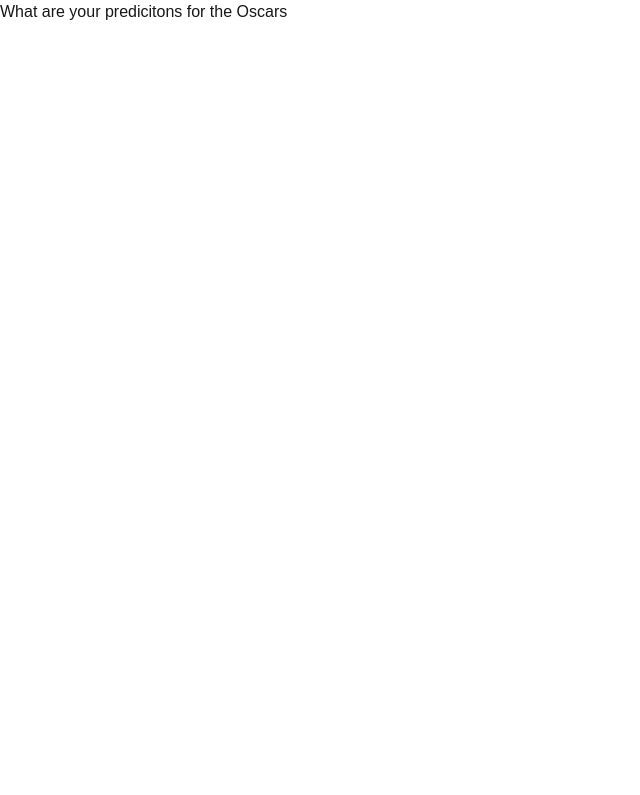
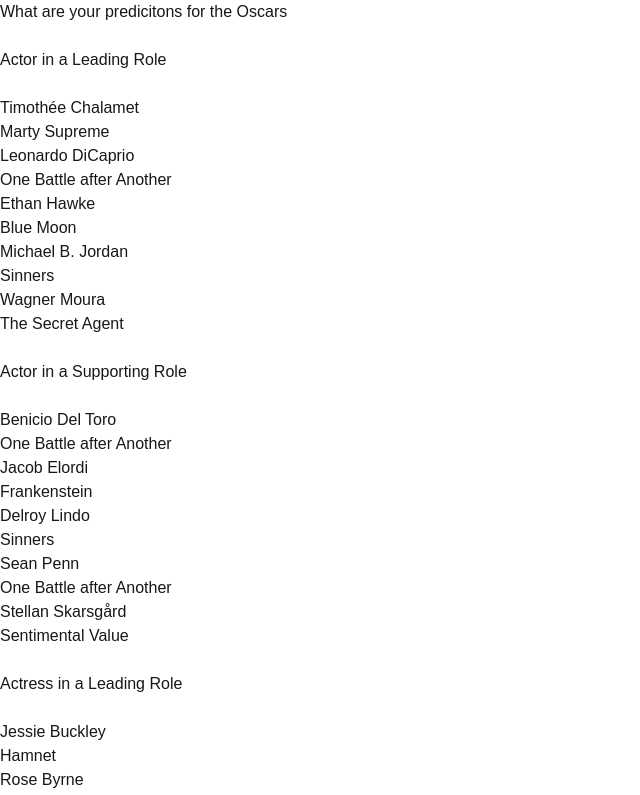
Before and after one commit to zakgc/share-your-predictions, a Next.js app: page /oscars in a window 1280 px wide. Shown: the top 795 px of the page, without its empty margins (0-640 px from the left). Built offline with nearby package versions, Linux system fonts and the light colour scheme.

Commit message:
add simple oscars page

```diff
--- a/app/oscars/page.tsx
+++ b/app/oscars/page.tsx
@@ -1,7 +1,30 @@
+const oscarsData = require('../../oscars.json')
+import { Category, Option } from "@/types";
+
 export default function Home() {
   return (
     <main>
       <h1>What are your predicitons for the Oscars</h1>
+      <br/>
+      {oscarsData.categories.map((category: Category, index: number) => {
+        let categoryKey = `${category.name}-${index}`
+        return (
+          <div key={categoryKey}>
+            <h1>{category.name}</h1>
+            <br/>
+            {category.options.map((option: Option, index: number) => {
+              let optionKey = `${category.name}-${option.option}-${index}`
+              return (
+                <div key={optionKey}>
+                  <h2>{option.option}</h2>
+                  <h3>{option.details}</h3>
+                </div>
+              )
+            })}
+            <br/>
+          </div>
+        )
+      })}
     </main>
   );
 }
```
